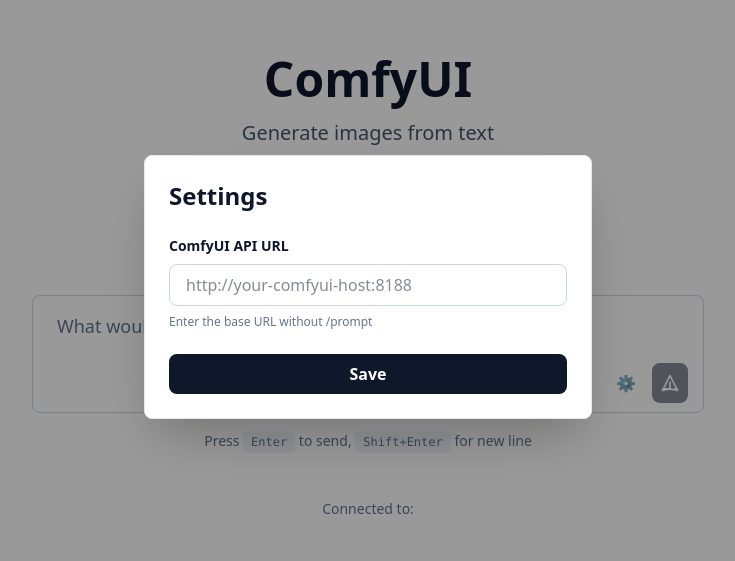
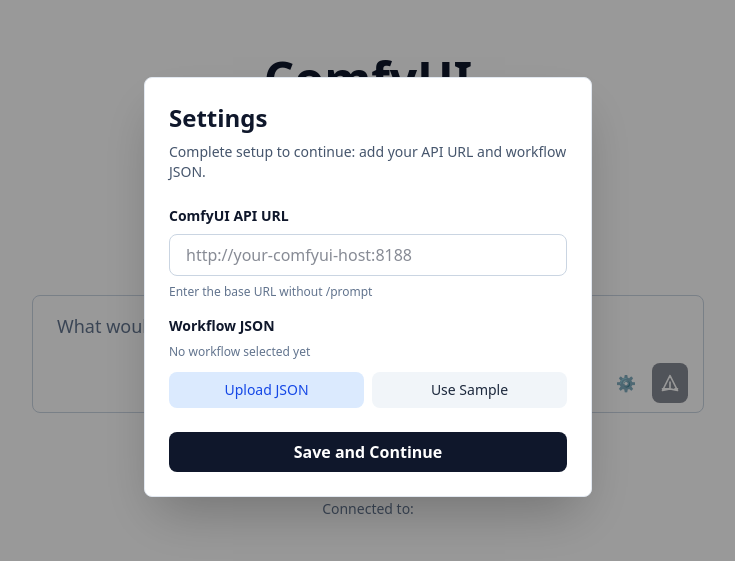
Before and after one commit to danohn/comfy-frontend, a React (Vite) app: page / in a window 1280 px wide. Shown: the part 113-674 px from the top of the page, without its empty margins (272-1007 px from the left). Built offline with nearby package versions, Linux system fonts and the light colour scheme.

Commit message:
Add onboarding IP and workflow check

```diff
--- a/src/App.jsx
+++ b/src/App.jsx
@@ -1,4 +1,4 @@
-import React, { useState, useRef } from 'react'
+import React, { useState } from 'react'
 import defaultWorkflow from '../01_get_started_text_to_image.json'
 
 export default function App() {
@@ -14,7 +14,7 @@
 
   function loadStoredWorkflow() {
     const saved = localStorage.getItem('comfy_workflow')
-    if (!saved) return defaultWorkflow
+    if (!saved) return null
 
     try {
       const parsed = JSON.parse(saved)
@@ -26,7 +26,8 @@
     }
 
     localStorage.removeItem('comfy_workflow')
-    return defaultWorkflow
+    localStorage.removeItem('comfy_workflow_name')
+    return null
   }
 
   function injectPromptIntoWorkflow(runGraph, prompt) {
@@ -58,27 +59,23 @@
     return loadStoredWorkflow()
   })
   const [workflowName, setWorkflowName] = useState(() => {
-    return localStorage.getItem('comfy_workflow_name') || 'Default (Lumina2 Text-to-Image)'
+    return localStorage.getItem('comfy_workflow_name') || ''
   })
   const [isLoading, setIsLoading] = useState(false)
   const [imageSrc, setImageSrc] = useState(null)
   const [error, setError] = useState(null)
   const [statusMessage, setStatusMessage] = useState('')
-  const [showSettings, setShowSettings] = useState(() => !loadStoredApiUrl())
+  const [showSettings, setShowSettings] = useState(() => !loadStoredApiUrl() || !loadStoredWorkflow())
   const [settingsUrl, setSettingsUrl] = useState(apiUrl)
-  const fileInputRef = useRef(null)
   const hasConfiguredApiUrl = apiUrl.length > 0
+  const hasConfiguredWorkflow = workflow !== null
+  const canCloseSettings = hasConfiguredApiUrl && hasConfiguredWorkflow
 
-  function saveApiUrl(url) {
-    const cleanUrl = normalizeApiUrl(url)
-    if (!cleanUrl) {
-      setError('Please enter your ComfyUI API URL before continuing')
-      return
-    }
-    setApiUrl(cleanUrl)
-    setSettingsUrl(cleanUrl)
-    localStorage.setItem('comfy_api_url', cleanUrl)
-    setShowSettings(false)
+  function saveWorkflow(nextWorkflow, name) {
+    setWorkflow(nextWorkflow)
+    setWorkflowName(name)
+    localStorage.setItem('comfy_workflow', JSON.stringify(nextWorkflow))
+    localStorage.setItem('comfy_workflow_name', name)
     setError(null)
   }
 
@@ -90,11 +87,7 @@
     reader.onload = (event) => {
       try {
         const json = JSON.parse(event.target.result)
-        setWorkflow(json)
-        setWorkflowName(file.name)
-        localStorage.setItem('comfy_workflow', JSON.stringify(json))
-        localStorage.setItem('comfy_workflow_name', file.name)
-        setError(null)
+        saveWorkflow(json, file.name)
       } catch (err) {
         setError(`Failed to parse JSON: ${err.message}`)
       }
@@ -102,16 +95,33 @@
     reader.readAsText(file)
 
     // Clear input so same file can be selected again
-    if (fileInputRef.current) {
-      fileInputRef.current.value = ''
-    }
+    e.target.value = ''
   }
 
-  function resetToDefaultWorkflow() {
-    setWorkflow(defaultWorkflow)
-    setWorkflowName('Default (Lumina2 Text-to-Image)')
-    localStorage.setItem('comfy_workflow', JSON.stringify(defaultWorkflow))
-    localStorage.setItem('comfy_workflow_name', 'Default (Lumina2 Text-to-Image)')
+  function useSampleWorkflow() {
+    saveWorkflow(defaultWorkflow, 'Sample (Lumina2 Text-to-Image)')
+  }
+
+  function openSettings() {
+    setSettingsUrl(apiUrl)
+    setShowSettings(true)
+  }
+
+  function handleSaveSettings() {
+    const cleanUrl = normalizeApiUrl(settingsUrl)
+    if (!cleanUrl) {
+      setError('Please enter your ComfyUI API URL before continuing')
+      return
+    }
+    if (!hasConfiguredWorkflow) {
+      setError('Please upload a workflow JSON or use the sample workflow before continuing')
+      return
+    }
+
+    setApiUrl(cleanUrl)
+    setSettingsUrl(cleanUrl)
+    localStorage.setItem('comfy_api_url', cleanUrl)
+    setShowSettings(false)
     setError(null)
   }
 
@@ -120,7 +130,12 @@
     if (!promptText.trim()) return
     if (!hasConfiguredApiUrl) {
       setError('Configure your ComfyUI API URL in Settings to generate images')
-      setShowSettings(true)
+      openSettings()
+      return
+    }
+    if (!hasConfiguredWorkflow) {
+      setError('Configure a workflow JSON in Settings to generate images')
+      openSettings()
       return
     }
 
@@ -236,24 +251,25 @@
 
           {/* Workflow Info */}
           <div className="flex flex-col gap-3 items-center text-sm text-slate-600">
-            <span className="px-3 py-1 bg-slate-100 rounded-full font-medium">{workflowName}</span>
+            <span className="px-3 py-1 bg-slate-100 rounded-full font-medium">
+              {hasConfiguredWorkflow ? workflowName : 'No workflow configured'}
+            </span>
             <div className="flex gap-2">
               <label className="px-3 py-1 bg-blue-100 text-blue-700 rounded-full font-medium cursor-pointer hover:bg-blue-200 transition-colors">
                 📁 Load Workflow
                 <input
-                  ref={fileInputRef}
                   type="file"
                   accept=".json"
                   onChange={handleWorkflowUpload}
                   className="hidden"
                 />
               </label>
-              {workflowName !== 'Default (Lumina2 Text-to-Image)' && (
+              {hasConfiguredWorkflow && (
                 <button
-                  onClick={resetToDefaultWorkflow}
+                  onClick={useSampleWorkflow}
                   className="px-3 py-1 bg-slate-200 text-slate-700 rounded-full font-medium hover:bg-slate-300 transition-colors"
                 >
-                  Reset to Default
+                  Use Sample Workflow
                 </button>
               )}
             </div>
@@ -325,10 +341,7 @@
               <div className="absolute right-4 bottom-4 flex gap-2">
                 <button
                   type="button"
-                  onClick={() => {
-                    setSettingsUrl(apiUrl)
-                    setShowSettings(true)
-                  }}
+                  onClick={openSettings}
                   className="p-2 text-slate-600 hover:text-slate-900 hover:bg-slate-100 rounded transition-colors cursor-pointer"
                   title="Settings"
                 >
@@ -336,7 +349,7 @@
                 </button>
                 <button
                   type="submit"
-                  disabled={isLoading || !promptText.trim()}
+                  disabled={isLoading || !promptText.trim() || !hasConfiguredApiUrl || !hasConfiguredWorkflow}
                   className="p-2 bg-slate-900 hover:bg-slate-800 disabled:opacity-50 disabled:cursor-not-allowed text-white rounded-lg transition-colors"
                 >
                   <svg className="w-5 h-5" fill="none" stroke="currentColor" viewBox="0 0 24 24">
@@ -361,7 +374,12 @@
       {showSettings && (
         <div className="fixed inset-0 bg-black/40 flex items-center justify-center z-50 p-4">
           <div className="bg-white rounded-lg shadow-2xl max-w-md w-full p-6 border border-slate-200">
-            <h2 className="text-2xl font-bold mb-6">Settings</h2>
+            <h2 className="text-2xl font-bold mb-2">Settings</h2>
+            {!canCloseSettings && (
+              <p className="text-sm text-slate-600 mb-6">
+                Complete setup to continue: add your API URL and workflow JSON.
+              </p>
+            )}
 
             <div className="space-y-4">
               <div>
@@ -377,16 +395,40 @@
                 />
                 <p className="text-xs text-slate-500 mt-2">Enter the base URL without /prompt</p>
               </div>
+
+              <div>
+                <p className="block text-sm font-semibold text-slate-900 mb-2">Workflow JSON</p>
+                <p className="text-xs text-slate-500 mb-3">
+                  {hasConfiguredWorkflow ? `Selected: ${workflowName}` : 'No workflow selected yet'}
+                </p>
+                <div className="flex gap-2">
+                  <label className="flex-1 px-3 py-2 bg-blue-100 text-blue-700 text-sm text-center rounded-lg font-medium cursor-pointer hover:bg-blue-200 transition-colors">
+                    Upload JSON
+                    <input
+                      type="file"
+                      accept=".json"
+                      onChange={handleWorkflowUpload}
+                      className="hidden"
+                    />
+                  </label>
+                  <button
+                    onClick={useSampleWorkflow}
+                    className="flex-1 px-3 py-2 bg-slate-100 text-slate-800 text-sm rounded-lg font-medium hover:bg-slate-200 transition-colors"
+                  >
+                    Use Sample
+                  </button>
+                </div>
+              </div>
             </div>
 
             <div className="flex gap-3 mt-6">
               <button
-                onClick={() => saveApiUrl(settingsUrl)}
+                onClick={handleSaveSettings}
                 className="flex-1 px-4 py-2 bg-slate-900 text-white font-semibold rounded-lg hover:bg-slate-800 transition-colors"
               >
-                Save
+                {canCloseSettings ? 'Save' : 'Save and Continue'}
               </button>
-              {hasConfiguredApiUrl && (
+              {canCloseSettings && (
                 <button
                   onClick={() => setShowSettings(false)}
                   className="flex-1 px-4 py-2 bg-slate-200 text-slate-900 font-semibold rounded-lg hover:bg-slate-300 transition-colors"
```
Also changed, not shown: 1 other file (tests, documents, lock files or other folders).
